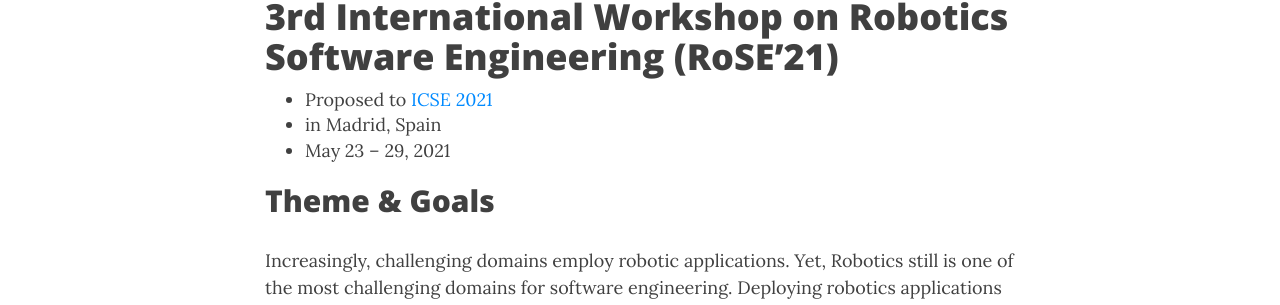
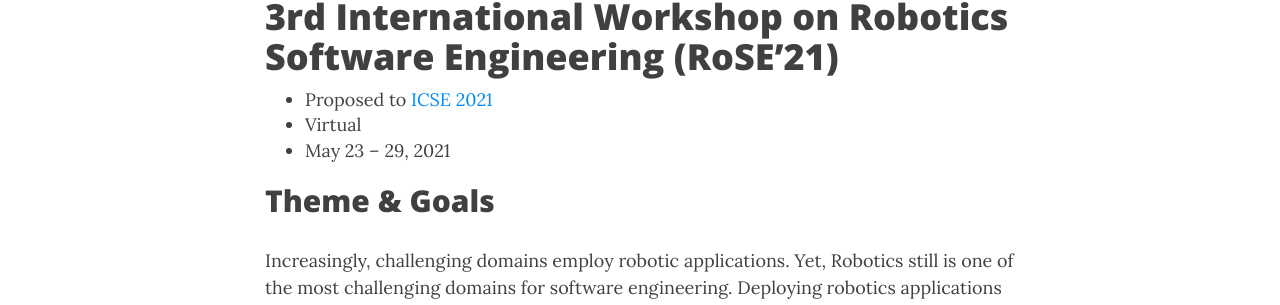
Before and after one commit to rose-workshops/rose-workshops.github.io, a Jekyll site: the page built from rose2021.md, in a window 1280 px wide and 900 px high. Shown: the part 354-659 px from the top of the window. Built offline with Jekyll 4.4.1, drawn with Linux system fonts in a browser that asks for light colours; nearby versions of some CDN libraries.

Commit message:
Change location of the workshop to virtual

```diff
--- a/rose2021.md
+++ b/rose2021.md
@@ -7,7 +7,7 @@
 # 3rd International Workshop on Robotics Software Engineering (RoSE'21)
 
 - Proposed to [ICSE 2021](https://conf.researchr.org/home/icse-2021)
-- in Madrid, Spain
+- Virtual
 - May 23 – 29, 2021
 
 ## Theme & Goals
```
